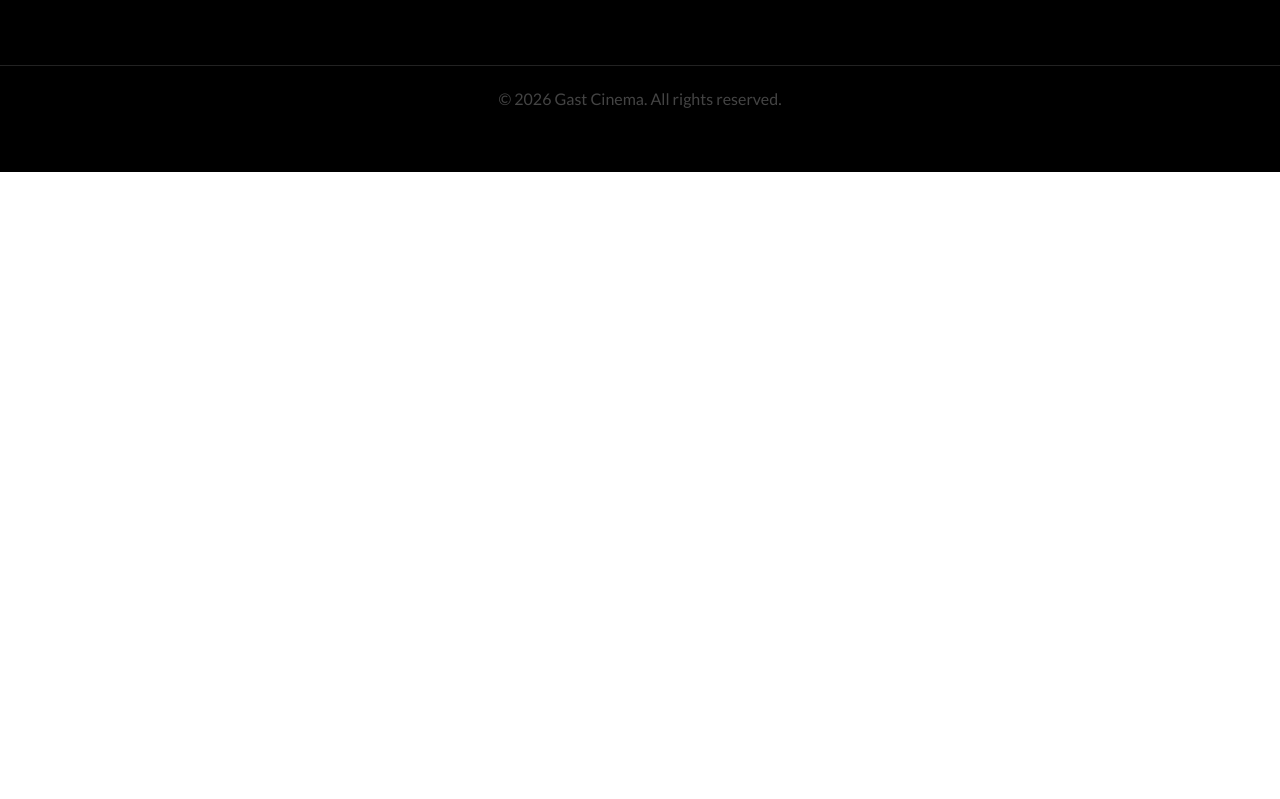
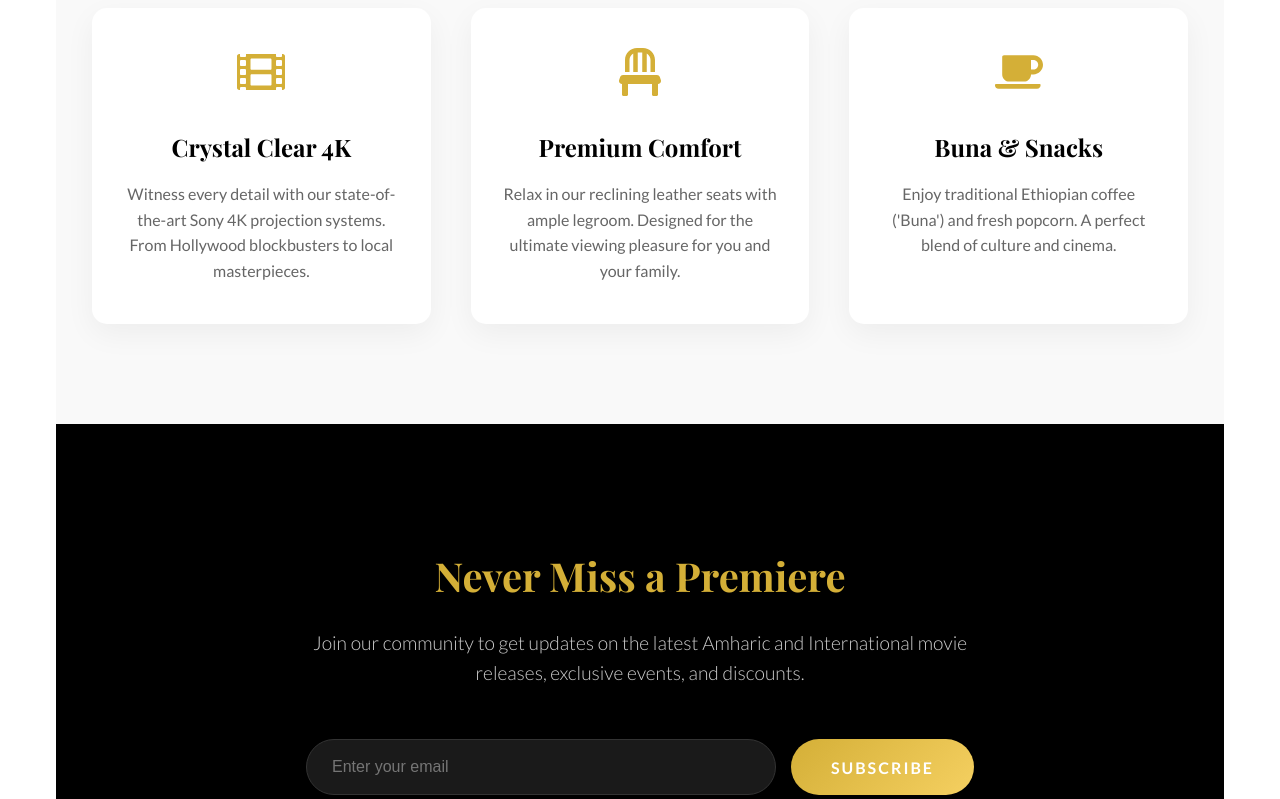
Before and after one commit to abrahamopm/gast_cinema, a React (Vite) app in the folder client/: page / in a window 1280 px wide. Shown: the part 1181-1980 px from the top of the page. Before the commit the page ends 1353 px from the top, so only its background shows below. Built offline with nearby package versions, Linux system fonts and the light colour scheme; no server answers.

Commit message:
Landing Page with newletter

```diff
--- a/client/src/pages/Home.jsx
+++ b/client/src/pages/Home.jsx
@@ -1,6 +1,7 @@
 import React, { useEffect, useState } from 'react';
 import { Link } from 'react-router-dom';
 import api from '../services/api';
+import { FaCoffee, FaChair, FaFilm } from 'react-icons/fa';
 
 const Home = () => {
     const [movies, setMovies] = useState([]);
@@ -81,6 +82,44 @@
                     )}
                 </div>
             </div>
+
+            <section style={{ backgroundColor: '#f9f9f9', padding: '100px 20px', textAlign: 'center', marginTop: '60px' }}>
+                <div className="container">
+                    <h2 style={{ marginBottom: '60px', fontSize: '2.5rem' }}>The <span style={{ color: '#D4AF37' }}>Gast</span> Experience</h2>
+                    <div style={{ display: 'grid', gridTemplateColumns: 'repeat(auto-fit, minmax(300px, 1fr))', gap: '40px' }}>
+
+                        <div style={{ padding: '40px 30px', background: '#fff', borderRadius: '15px', boxShadow: '0 10px 30px rgba(0,0,0,0.05)', transition: 'transform 0.3s ease' }} onMouseEnter={(e) => e.currentTarget.style.transform = 'translateY(-10px)'} onMouseLeave={(e) => e.currentTarget.style.transform = 'translateY(0)'}>
+                            <FaFilm style={{ fontSize: '3rem', color: '#D4AF37', marginBottom: '25px' }} />
+                            <h3 style={{ marginBottom: '15px' }}>Crystal Clear 4K</h3>
+                            <p style={{ color: '#666', lineHeight: '1.6' }}>Witness every detail with our state-of-the-art Sony 4K projection systems. From Hollywood blockbusters to local masterpieces.</p>
+                        </div>
+
+                        <div style={{ padding: '40px 30px', background: '#fff', borderRadius: '15px', boxShadow: '0 10px 30px rgba(0,0,0,0.05)', transition: 'transform 0.3s ease' }} onMouseEnter={(e) => e.currentTarget.style.transform = 'translateY(-10px)'} onMouseLeave={(e) => e.currentTarget.style.transform = 'translateY(0)'}>
+                            <FaChair style={{ fontSize: '3rem', color: '#D4AF37', marginBottom: '25px' }} />
+                            <h3 style={{ marginBottom: '15px' }}>Premium Comfort</h3>
+                            <p style={{ color: '#666', lineHeight: '1.6' }}>Relax in our reclining leather seats with ample legroom. Designed for the ultimate viewing pleasure for you and your family.</p>
+                        </div>
+
+                        <div style={{ padding: '40px 30px', background: '#fff', borderRadius: '15px', boxShadow: '0 10px 30px rgba(0,0,0,0.05)', transition: 'transform 0.3s ease' }} onMouseEnter={(e) => e.currentTarget.style.transform = 'translateY(-10px)'} onMouseLeave={(e) => e.currentTarget.style.transform = 'translateY(0)'}>
+                            <FaCoffee style={{ fontSize: '3rem', color: '#D4AF37', marginBottom: '25px' }} />
+                            <h3 style={{ marginBottom: '15px' }}>Buna & Snacks</h3>
+                            <p style={{ color: '#666', lineHeight: '1.6' }}>Enjoy traditional Ethiopian coffee ('Buna') and fresh popcorn. A perfect blend of culture and cinema.</p>
+                        </div>
+                    </div>
+                </div>
+            </section>
+
+            <section style={{ padding: '120px 20px', background: '#000', color: '#fff', textAlign: 'center' }}>
+                <div className="container" style={{ maxWidth: '700px' }}>
+                    <h2 style={{ marginBottom: '20px', color: '#D4AF37' }}>Never Miss a Premiere</h2>
+                    <p style={{ marginBottom: '50px', fontSize: '1.2rem', color: '#ccc', fontWeight: '300' }}>Join our community to get updates on the latest Amharic and International movie releases, exclusive events, and discounts.</p>
+                    <form style={{ display: 'flex', gap: '15px', flexDirection: 'row', flexWrap: 'wrap', justifyContent: 'center' }} onSubmit={(e) => e.preventDefault()}>
+                        <input type="email" placeholder="Enter your email" style={{ flex: '1', minWidth: '280px', padding: '18px 25px', borderRadius: '50px', border: '1px solid #333', outline: 'none', background: 'rgba(255,255,255,0.1)', color: '#fff', fontSize: '1rem' }} />
+                        <button className="btn btn-accent" style={{ padding: '18px 40px', borderRadius: '50px', fontSize: '1rem' }}>Subscribe</button>
+                    </form>
+                </div>
+            </section>
+
         </div>
     );
 };
```
